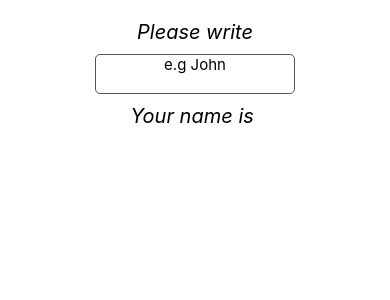
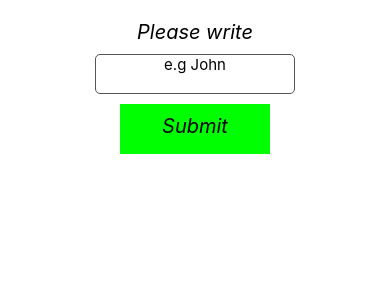
Before and after one commit to tar9218/to_do_list_react_native, a React Native app: screen / in a window 390 px wide. Shown: the top 300 px of the page. Built offline with nearby package versions, Linux system fonts and the light colour scheme.

Commit message:
button, touchables and pressable

```diff
--- a/App.tsx
+++ b/App.tsx
@@ -1,8 +1,22 @@
 import React, {useState} from 'react';
-import { View, Text, StyleSheet, TextInput } from "react-native";
+import {
+  View,
+  Text,
+  StyleSheet,
+  TextInput,
+  Button,
+  TouchableOpacity,
+  TouchableHighlight,
+  TouchableWithoutFeedback,
+  Pressable,
+} from 'react-native';
 
 const App = () => {
   const [name, setName] = useState('');
+  const [submitted, setSubmitted] = useState(false);
+  const onPressHandler = () => {
+    setSubmitted(!submitted);
+  };
 
   return (
     <View style={styles.body}>
@@ -10,15 +24,59 @@
       <TextInput
         multiline
         style={styles.input}
-        placeholder='e.g John'
-        onChangeText={(value) => setName(value)}
+        placeholder="e.g John"
+        onChangeText={value => setName(value)}
         maxLength={20}
         editable={true}
       />
+      {/*<Button*/}
+      {/*  title={submitted ? 'Clear' : 'Submit'}*/}
+      {/*  onPress={onPressHandler}*/}
+      {/*  color='#00f'*/}
+      {/*/>*/}
 
-      <Text style={styles.text}>
-        Your name is {name}
-      </Text>
+      {/*<TouchableOpacity*/}
+      {/*  style={styles.button}*/}
+      {/*  onPress={onPressHandler}*/}
+      {/*  activeOpacity={0.2}*/}
+      {/*>*/}
+      {/*  <Text style={styles.text}>*/}
+      {/*    {submitted ? 'Clear' : 'Submit'}*/}
+      {/*  </Text>*/}
+      {/*</TouchableOpacity>*/}
+
+      {/*<TouchableHighlight*/}
+      {/*  style={styles.button}*/}
+      {/*  onPress={onPressHandler}*/}
+      {/*  activeOpacity={0.2}*/}
+      {/*  underlayColor='#dddddd'*/}
+      {/*>*/}
+      {/*  <Text style={styles.text}>*/}
+      {/*    {submitted ? 'Clear' : 'Submit'}*/}
+      {/*  </Text>*/}
+      {/*</TouchableHighlight>*/}
+
+      {/*<TouchableWithoutFeedback*/}
+      {/*  style={styles.button}*/}
+      {/*  onPress={onPressHandler}*/}
+      {/*>*/}
+      {/*  <Text style={styles.text}>*/}
+      {/*    {submitted ? 'Clear' : 'Submit'}*/}
+      {/*  </Text>*/}
+      {/*</TouchableWithoutFeedback>*/}
+
+      <Pressable
+        onPress={onPressHandler}
+        hitSlop={{top: 10, bottom: 10, right: 10, left: 10}}
+        android_ripple={{color: '#00f'}}
+        style={({pressed}) => [
+          {backgroundColor: pressed ? '#dddddd' : '#00ff00'},
+          styles.button,
+        ]}>
+        <Text style={styles.text}>{submitted ? 'Clear' : 'Submit'}</Text>
+      </Pressable>
+
+      {submitted ? <Text style={styles.text}>Your name is {name}</Text> : null}
     </View>
   );
 };
@@ -43,6 +101,12 @@
     borderRadius: 5,
     textAlign: 'center',
     fontSize: 15,
+    marginBottom: 10,
+  },
+  button: {
+    width: 150,
+    height: 50,
+    alignItems: 'center',
   },
 });
 
```
